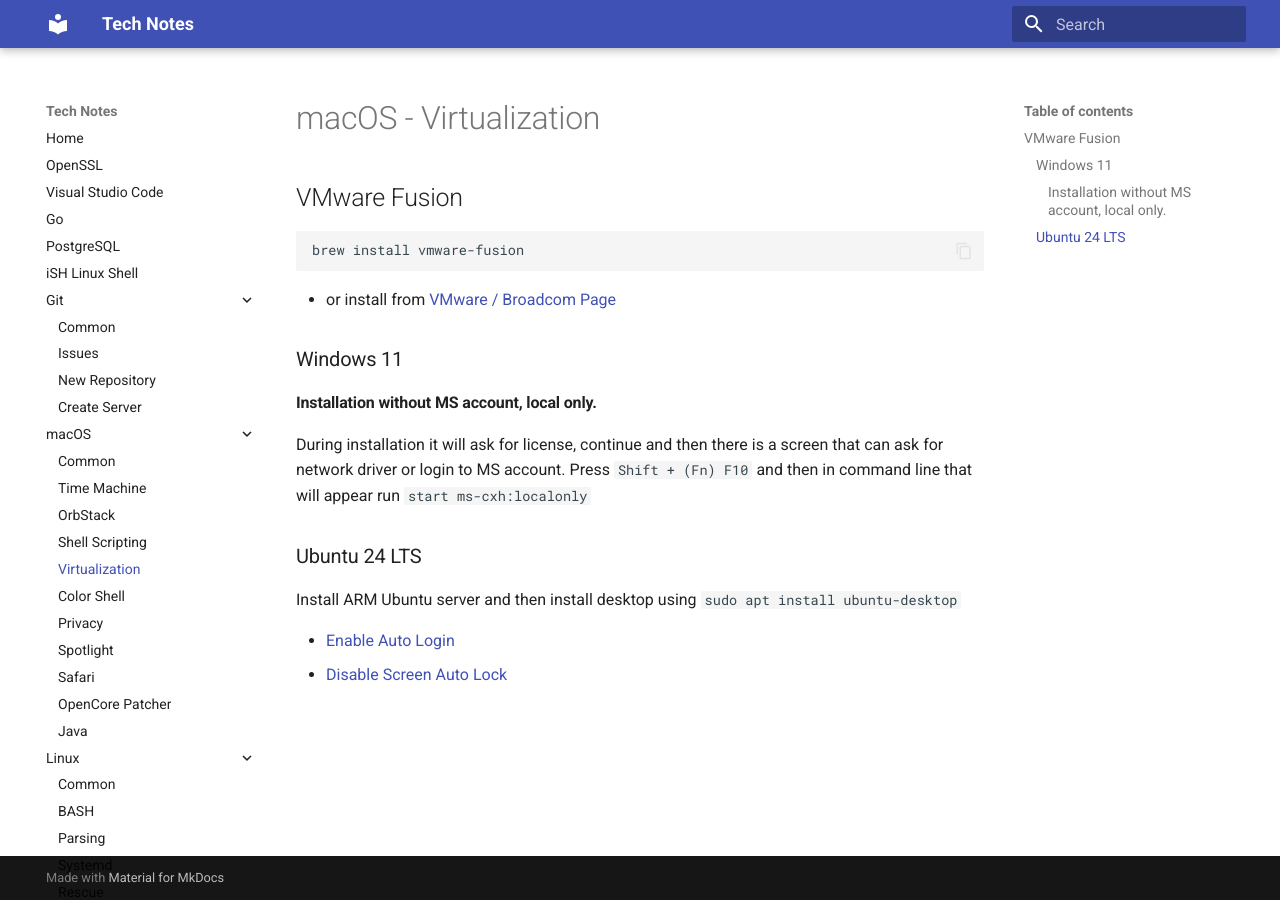
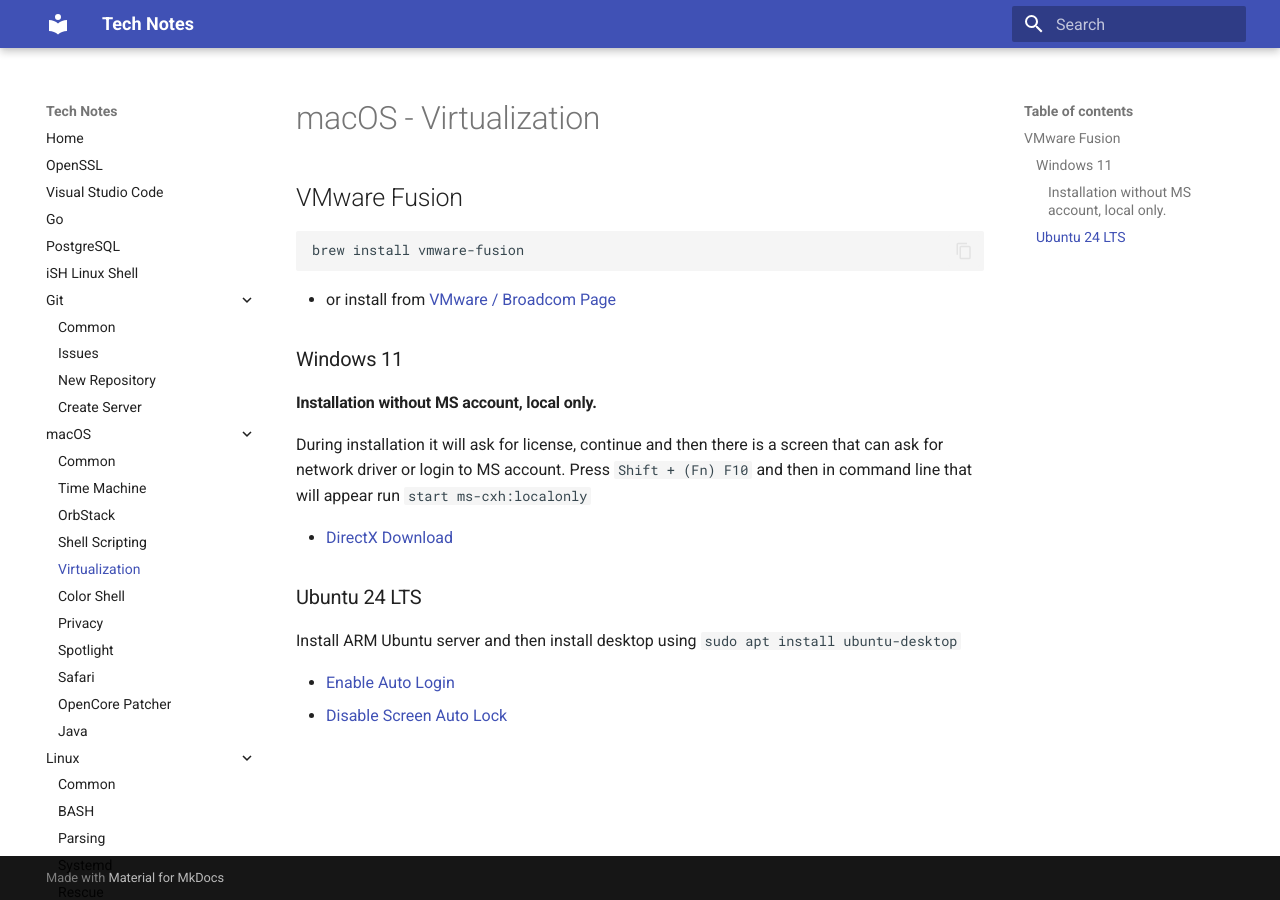
Before and after one commit to jorycz/technotes, an MkDocs documentation site: the page built from docs/macOS/macOS-Virtualization.md, in a window 1280 px wide. Built offline with MkDocs 1.6.1 and Material for MkDocs 9.7.7, drawn with Linux system fonts in a browser that asks for light colours.

Commit message:
DirectX download page

```diff
--- a/docs/macOS/macOS-Virtualization.md
+++ b/docs/macOS/macOS-Virtualization.md
@@ -12,6 +12,8 @@
 
 During installation it will ask for license, continue and then there is a screen that can ask for network driver or login to MS account. Press `Shift + (Fn) F10` and then in command line that will appear run `start ms-cxh:localonly`
 
+* [DirectX Download](https://www.microsoft.com/en-us/download/details.aspx?id=35)
+
 ### Ubuntu 24 LTS
 
 Install ARM Ubuntu server and then install desktop using `sudo apt install ubuntu-desktop`
```
